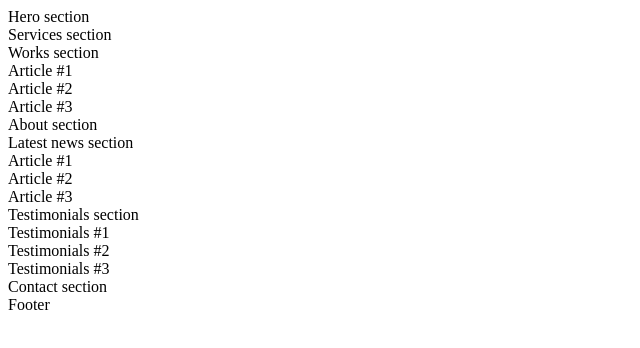
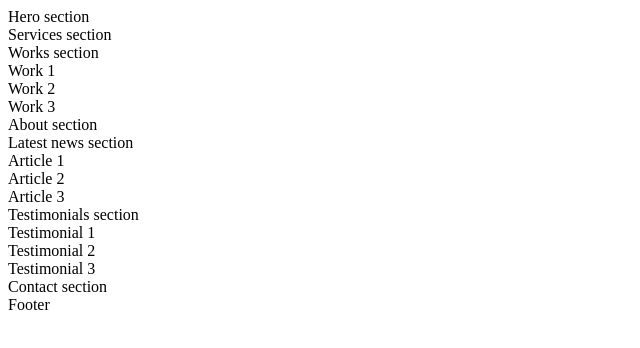
Before and after one commit to BrianFs04/holbertonschool-web_front_end, a plain HTML site: page 0x00-html_advanced/7-index.html in a window 1280 px wide. Shown: the whole page, without its empty margins (0-640 px from the left). Drawn offline with Linux system fonts and the light colour scheme.

Commit message:
[Fix]: Typo

```diff
--- a/0x00-html_advanced/7-index.html
+++ b/0x00-html_advanced/7-index.html
@@ -14,20 +14,20 @@
             <section>Hero section</section>
             <section>Services section</section>
             <section>Works section
-                <article>Article #1</article>
-                <article>Article #2</article>
-                <article>Article #3</article>
+                <article>Work 1</article>
+                <article>Work 2</article>
+                <article>Work 3</article>
             </section>
             <section>About section</section>
             <section>Latest news section
-                <article>Article #1</article>
-                <article>Article #2</article>
-                <article>Article #3</article>
+                <article>Article 1</article>
+                <article>Article 2</article>
+                <article>Article 3</article>
             </section>
             <section>Testimonials section
-                <article>Testimonials #1</article>
-                <article>Testimonials #2</article>
-                <article>Testimonials #3</article>
+                <article>Testimonial 1</article>
+                <article>Testimonial 2</article>
+                <article>Testimonial 3</article>
             </section>
             <section>Contact section</section>
         </main>
```
